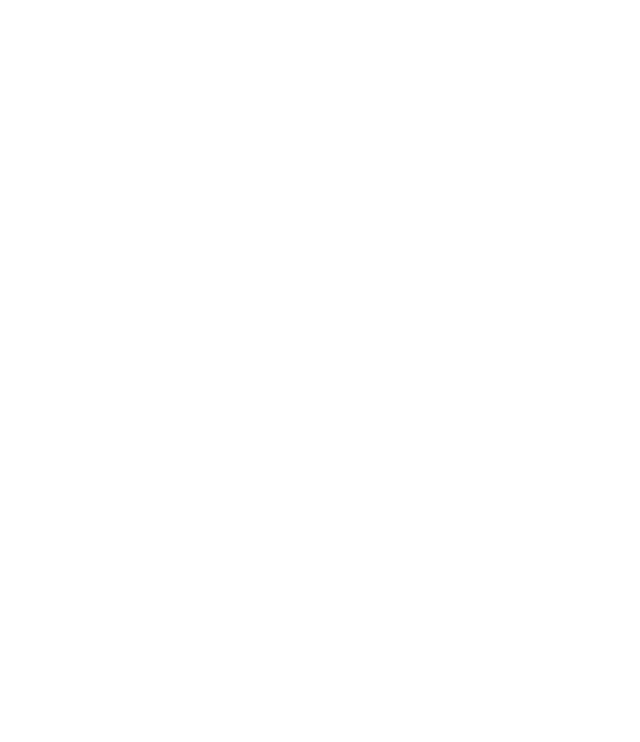
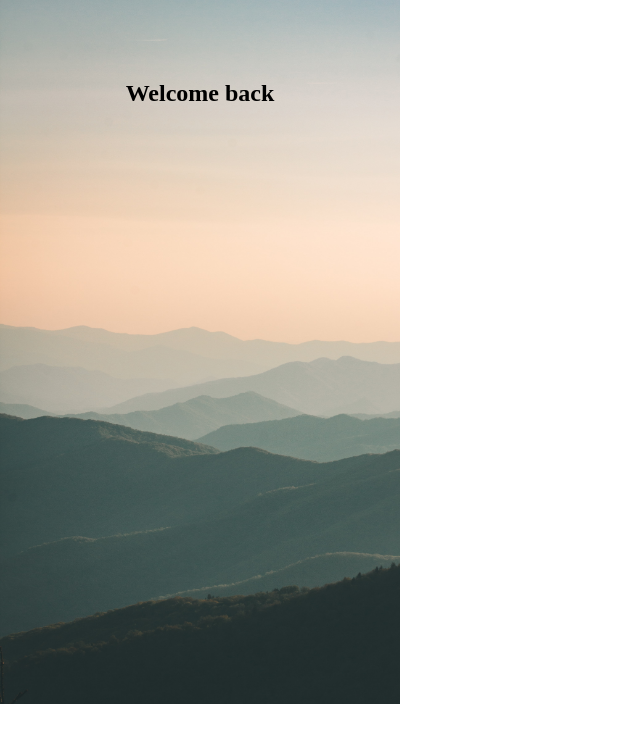
Before and after one commit to Torfeltorfel/capstone-project, a React (Vite) app: page / in a window 1280 px wide. Before the commit this address had no page. Shown: the top 742 px of the page, without its empty margins (0-640 px from the left). Built offline with nearby package versions, Linux system fonts and the light colour scheme.

Commit message:
Add basic home screen & skeleton for navigation

```diff
--- a/src/app/App.tsx
+++ b/src/app/App.tsx
@@ -3,6 +3,7 @@
 import SetTimer from './pages/SetTimer/SetTimer';
 import Dashboard from './pages/Dashboard/Dashboard';
 import MeditationPlayer from './pages/meditationPlayer/MeditationPlayer';
+import Home from './pages/Home/Home';
 
 function App(): JSX.Element {
   const lastDuration = JSON.parse(localStorage.getItem('Duration') || '[]');
@@ -10,6 +11,7 @@
   return (
     <BrowserRouter>
       <Routes>
+        <Route path="/" element={<Home />}></Route>
         <Route path="/settimer" element={<SetTimer />}></Route>
         <Route
           path="/timer"
--- a/src/app/GlobalStyles.ts
+++ b/src/app/GlobalStyles.ts
@@ -13,6 +13,7 @@
     --grey-500: rgba(236, 236, 236, 1);
     --grey-700: rgba(218, 218, 218, 1);
     --box-shadow: 0 4px 6px hsla(0, 0%, 0%, 0.2);
+    --h1-size: 1.5rem;
   }
 
   *,*::before,*::after{
--- /dev/null
+++ b/src/app/components/Navigation/Navigation.tsx
@@ -0,0 +1,12 @@
+import React from 'react';
+import styled from 'styled-components';
+
+export default function Navigation(): JSX.Element {
+  return <Container></Container>;
+}
+
+const Container = styled.div`
+  height: 6rem;
+  width: 100vw;
+  background-color: var(--white);
+`;
--- /dev/null
+++ b/src/app/pages/Home/Home.tsx
@@ -0,0 +1,38 @@
+import React from 'react';
+import styled from 'styled-components';
+import Navigation from '../../components/Navigation/Navigation';
+import BackgroundImage from './assets/mountains.jpeg';
+
+export default function Home(): JSX.Element {
+  return (
+    <PageContainer>
+      <ContentContainer>
+        <Header>Welcome back</Header>
+      </ContentContainer>
+      <Navigation />
+    </PageContainer>
+  );
+}
+
+const PageContainer = styled.div`
+  display: flex;
+  flex-direction: column;
+  align-items: center;
+  justify-content: space-between;
+  height: 100vh;
+  max-width: 25rem;
+  background-image: url(${BackgroundImage});
+  background-size: cover;
+`;
+
+const ContentContainer = styled.div`
+  display: flex;
+  justify-content: center;
+  width: 100vw;
+`;
+
+const Header = styled.h1`
+  font-family: 'Merryweather';
+  font-size: var(--h1-size);
+  margin-top: 5rem;
+`;
```
Also changed, not shown: src/app/pages/Home/assets/mountains.jpeg (added), 1 other file (tests, documents, lock files or other folders).
